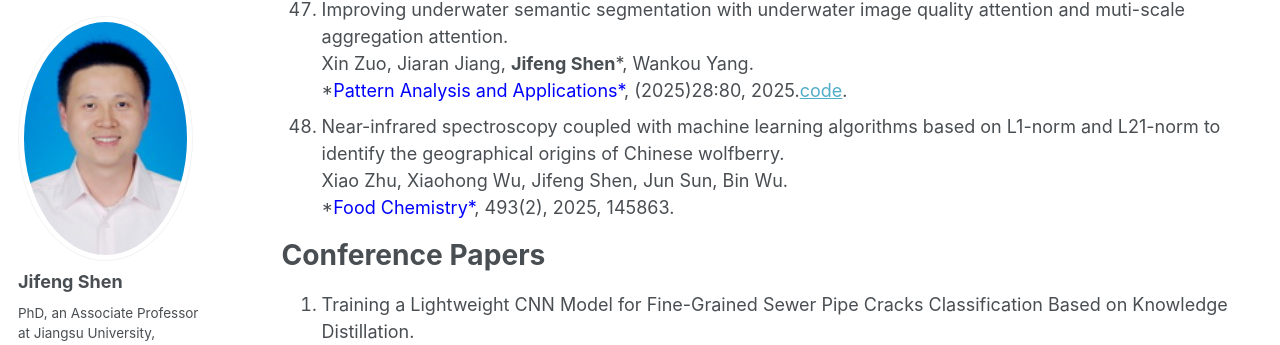
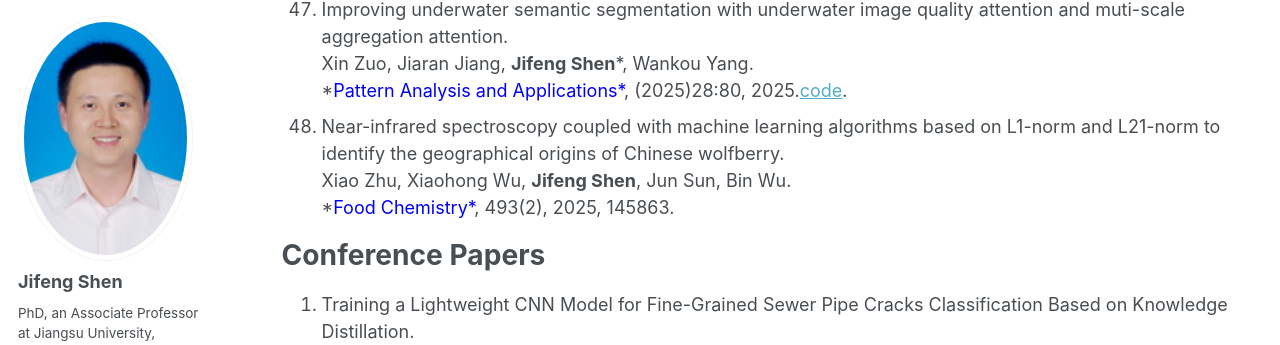
Before and after one commit to jifeng-shen/jifeng-shen.github.io, a Jekyll site: the page built from _pages/publications.md, in a window 1280 px wide and 900 px high, scrolled down 4713 px. Shown: the part 90-435 px from the top of the window. Built offline with Jekyll 4.4.1, drawn with Linux system fonts in a browser that asks for light colours.

```diff
--- a/_pages/publications.md
+++ b/_pages/publications.md
@@ -155,7 +155,7 @@ author_profile: true
     Xin Zuo, Jiaran Jiang, **Jifeng Shen***, Wankou Yang.
     *<font color="blue">Pattern Analysis and Applications*</font>, (2025)28:80, 2025.[code](https://github.com/SAWRJJ/UWSegFormer).
 49. Near-infrared spectroscopy coupled with machine learning algorithms based on L1-norm and L21-norm to identify the geographical origins of Chinese wolfberry.
-    Xiao Zhu, Xiaohong Wu, Jifeng Shen, Jun Sun, Bin Wu.
+    Xiao Zhu, Xiaohong Wu, **Jifeng Shen**, Jun Sun, Bin Wu.
     *<font color="blue">Food Chemistry*</font>, 493(2), 2025, 145863.
 
 
```
